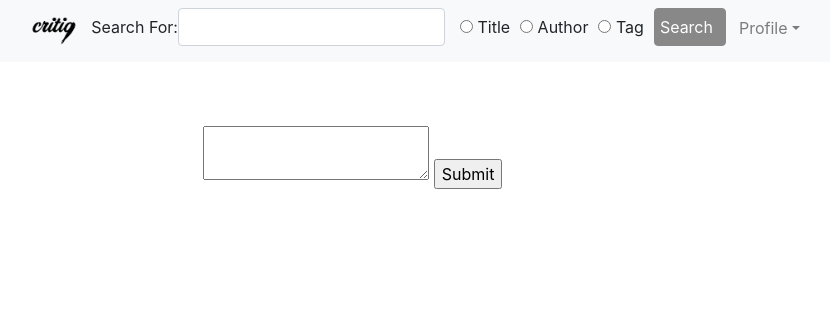
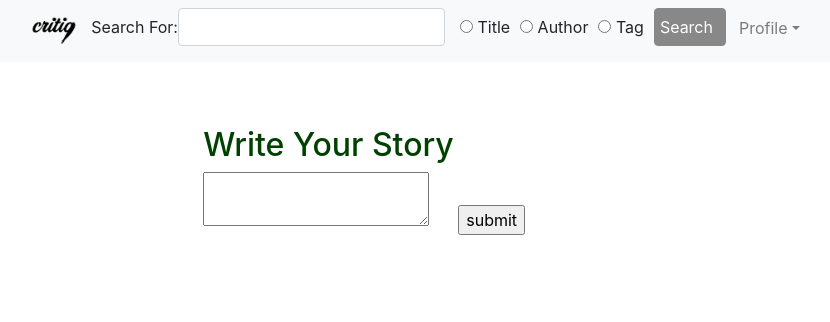
Before and after one commit to clairec1997/critiq, a Flask app: template alpha/templates/write.html in a window 1280 px wide. Shown: the top 322 px of the page, without its empty margins (15-845 px from the left). Run offline with Flask 2, Linux system fonts and the light colour scheme; the template is opened without the code that fills it, so the values that code supplies are empty; the visitor is signed in with stand-in values (Sample User, id 1); some libraries are stand-ins or nearby versions.

Commit message:
fixed some WAVE stuff

```diff
--- a/alpha/templates/write.html
+++ b/alpha/templates/write.html
@@ -4,8 +4,9 @@
 <body>
 
     <form action="" method="POST">
-        <textarea id="tinytext" name="write"></textarea>
-        <input type="submit" name="submit">
+        <label><h1>Write Your Story</h1>
+            <textarea id="tinytext" name="write"></textarea></label>
+        <input type="submit" name="submit" value="submit">
     </form>
 
     <ul>
```
